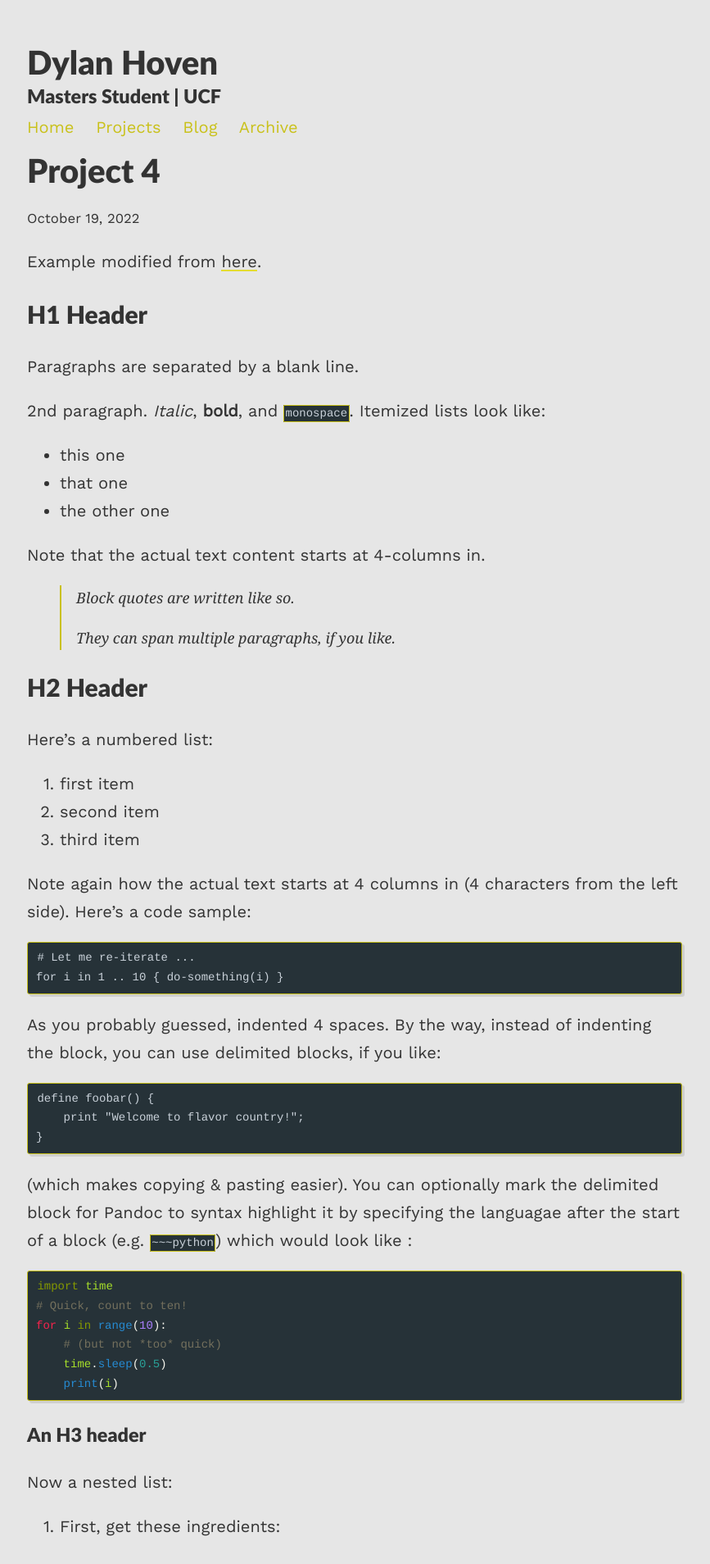
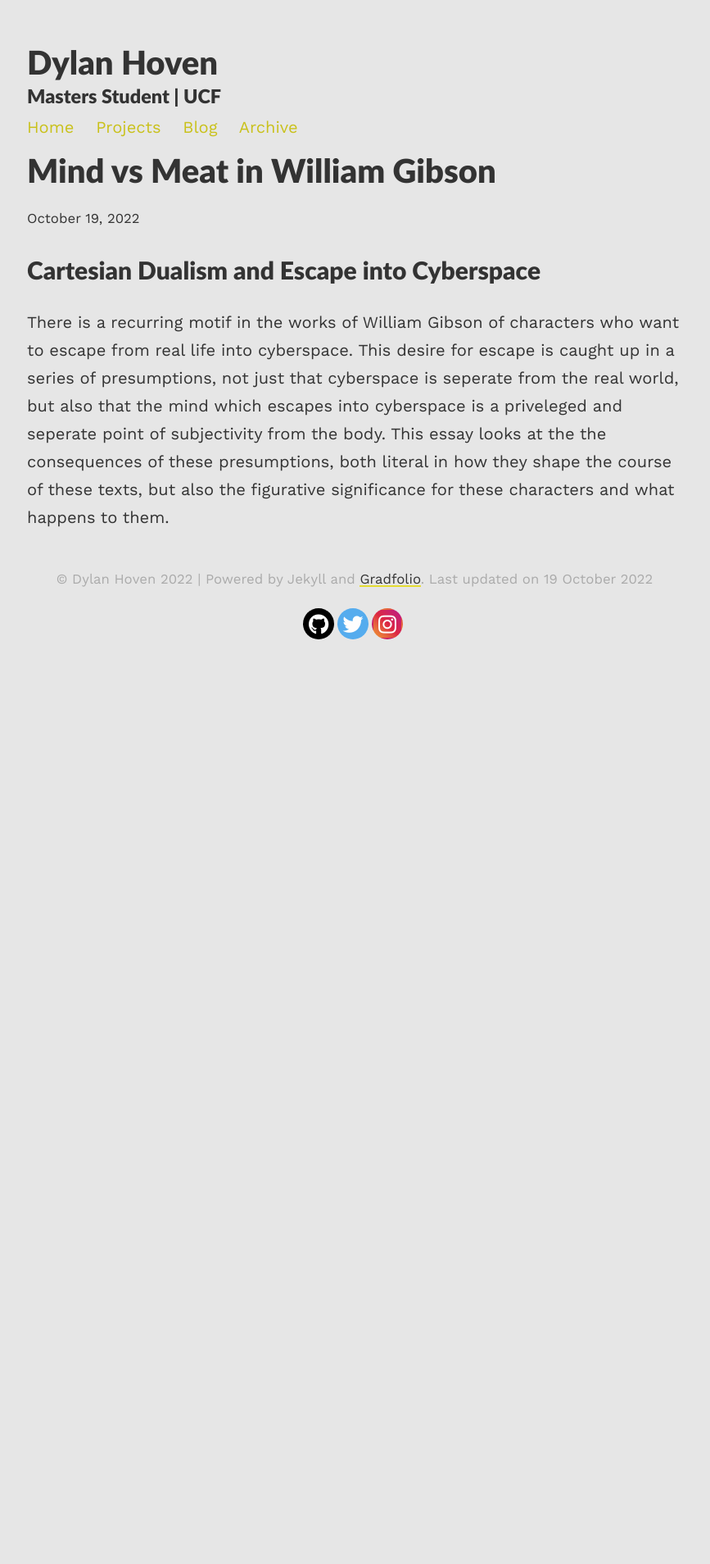
Before and after one commit to hovendm/gradfolio, a Jekyll site: the page built from _projects/project4.md, in a window 1280 px wide. Shown: the top 1908 px of the page at 82% size, without its empty margins (207-1074 px from the left). Built offline with Jekyll 4.4.1, drawn with Linux system fonts in a browser that asks for light colours; nearby versions of some CDN libraries; formulas are drawn with MathJax 3; after the commit the page ends 980 px from its top, so only the background shows below that; some of the changed text lies outside the part shown.

Commit message:
projects update

```diff
--- a/_projects/project4.md
+++ b/_projects/project4.md
@@ -1,142 +1,9 @@
 ---
 layout: post
-title: Project 4
-description: another project
+title: Mind vs Meat in William Gibson
+description: Cartesian Dualism and Escape into Cyberspace
 ---
 
-Example modified from [here](http://www.unexpected-vortices.com/sw/rippledoc/quick-markdown-example.html){:target="_blank"}.
+## Cartesian Dualism and Escape into Cyberspace ##
 
-H1 Header
-============
-
-Paragraphs are separated by a blank line.
-
-2nd paragraph. *Italic*, **bold**, and `monospace`. Itemized lists
-look like:
-
-  * this one
-  * that one
-  * the other one
-
-Note that the actual text
-content starts at 4-columns in.
-
-> Block quotes are
-> written like so.
->
-> They can span multiple paragraphs,
-> if you like.
-
-
-H2 Header
-------------
-
-Here's a numbered list:
-
- 1. first item
- 2. second item
- 3. third item
-
-Note again how the actual text starts at 4 columns in (4 characters
-from the left side). Here's a code sample:
-
-    # Let me re-iterate ...
-    for i in 1 .. 10 { do-something(i) }
-
-As you probably guessed, indented 4 spaces. By the way, instead of
-indenting the block, you can use delimited blocks, if you like:
-
-~~~
-define foobar() {
-    print "Welcome to flavor country!";
-}
-~~~
-
-(which makes copying & pasting easier). You can optionally mark the
-delimited block for Pandoc to syntax highlight it by specifying the languagae after the start of a block (e.g. `~~~python`) which would look like :
-
-~~~python
-import time
-# Quick, count to ten!
-for i in range(10):
-    # (but not *too* quick)
-    time.sleep(0.5)
-    print(i)
-~~~
-
-### An H3 header ###
-
-Now a nested list:
-
- 1. First, get these ingredients:
-
-      * carrots
-      * celery
-      * lentils
-
- 2. Boil some water.
-
- 3. Dump everything in the pot and follow
-    this algorithm:
-
-        find wooden spoon
-        uncover pot
-        stir
-        cover pot
-        balance wooden spoon precariously on pot handle
-        wait 10 minutes
-        goto first step (or shut off burner when done)
-
-    Do not bump wooden spoon or it will fall.
-
-Notice again how text always lines up on 4-space indents (including
-that last line which continues item 3 above).
-
-Here's a footnote [^1].
-
-[^1]: Some footnote text.
-
-Tables can look like this:
-
-| Header 1 | Header 2                   | Header 3 |
-|:--------:|:--------------------------:|:--------:|
-| data1a   | Data is longer than header | 1        |
-| d1b      | add a cell                 |          |
-| lorem    | ipsum                      | 3        |
-|          | empty outside cells        |          |
-| skip     |                            | 5        |
-| six      | Morbi purus                | 6        |
-
-
-A horizontal rule follows.
-
-***
-
-Here's a definition list:
-
-apples
-  : Good for making applesauce.
-
-oranges
-  : Citrus!
-
-tomatoes
-  : There's no "e" in tomatoe.
-
-Again, text is indented 4 spaces. (Put a blank line between each
-term and  its definition to spread things out more.)
-
-Here's a "line block" (note how whitespace is honored):
-
-| Line one
-|   Line too
-| Line tree
-
-and images can be specified like so:
-
-![example image](https://images.unsplash.com/photo-1488190211105-8b0e65b80b4e?w=300&h=300&fit=crop "An exemplary image")
-
-Inline math equation: $\omega = d\phi / dt$. Display
-math should get its own line like so:
-
-$$I = \int \rho R^{2} dV$$
+There is a recurring motif in the works of William Gibson of characters who want to escape from real life into cyberspace. This desire for escape is caught up in a series of presumptions, not just that cyberspace is seperate from the real world, but also that the mind which escapes into cyberspace is a priveleged and seperate point of subjectivity from the body. This essay looks at the the consequences of these presumptions, both literal in how they shape the course of these texts, but also the figurative significance for these characters and what happens to them.
--- a/assets/css/_sass/variables.scss
+++ b/assets/css/_sass/variables.scss
@@ -12,7 +12,7 @@
 
 // Color scheme for light
 $body-bg: #e6e6e6;
-$projectbox: #9dc3dd;
+$projectbox: #949697;
 $text-color: #333;
 
 // Color scheme for dark modes
```
